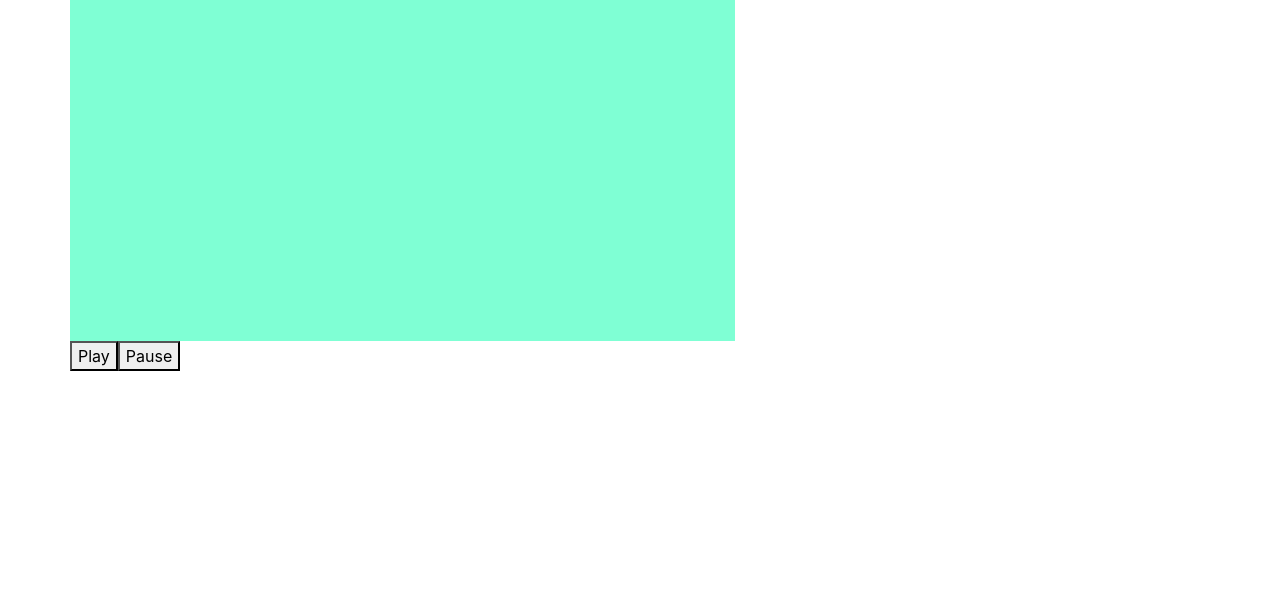
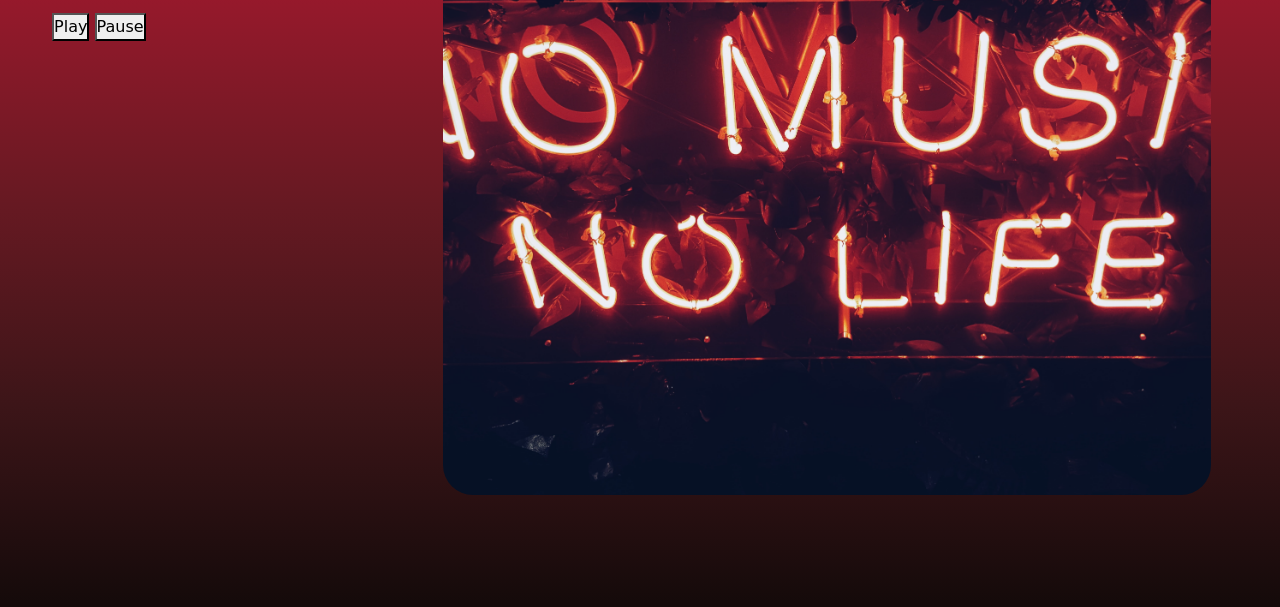
Before and after one commit to YisselMoreta/Reproductor, a website: page index.html in a window 1280 px wide. Shown: the part 193-800 px from the top of the page. Drawn offline with nearby package versions, Linux system fonts and the light colour scheme; a web font is replaced by a local one.

Commit message:
first style

```diff
--- a/index.html
+++ b/index.html
@@ -6,6 +6,7 @@
     <meta http-equiv="X-UA-Compatible" content="ie=edge">
     <link rel="stylesheet" href="https://stackpath.bootstrapcdn.com/bootstrap/4.3.1/css/bootstrap.min.css" integrity="sha384-ggOyR0iXCbMQv3Xipma34MD+dH/1fQ784/j6cY/iJTQUOhcWr7x9JvoRxT2MZw1T" crossorigin="anonymous">
     <link rel="stylesheet" href="style.css">
+    <link href="https://fonts.googleapis.com/css?family=Fascinate+Inline&display=swap" rel="stylesheet">
 
     <title>Reproductor</title>
 </head>
@@ -25,12 +26,17 @@
                         <div class="col-2 text-center">
                             <button onclick="Busqueda()" type="button" class="btn btn-dark">Buscar</button>
                         </div>
+                        <div id="playPause" class="col-6 text-center">
+                            <button onclick="play()">Play</button>
+                            <button onclick="pause()">Pause</button>
+                    </div>
+
                     </div>
                 </div>
 
         </header>
         <main>
-            <div class="container">
+            <div class="container-caratula">
                 <div class="row">
                     <div class="col-7">
                         <div class="row">
@@ -38,15 +44,12 @@
                         </div>
 
 
+                        <div class="col-auto">
+                            <div id="listado"></div>
+                        </div>
 
-                        <div class="row">
-                                <button onclick="play()">Play</button>
-                                <button onclick="pause()">Pause</button>
-                        </div>
                     </div>
-                    <div class="col-auto">
-                        <div id="listado"></div>
-                    </div>
+
                 </div>
             </div>
         </main>
--- a/style.css
+++ b/style.css
@@ -1,20 +1,42 @@
-#caratula {
-    background-color: aquamarine;
-    height: 50vh;
-    width: 100vh;
-    margin-top: 5vh;
+*{
+    margin: 0;
+    padding: 0;
+    box-sizing: border-box;
 }
-#caratula img {
-    height: 50vh;
-    width: 100vh;
+body {
+    display: flex;
+    flex-direction: row;
+
+
+    font-family: 'Fascinate Inline', cursive;
+    background-image: linear-gradient(to bottom, #c31233, #94192b, #661922, #3c1518, #140a0a);
+}
+main{
+    height: 100vh;
+    width: 100vw;
+    overflow-x: hidden;
+    overflow-y: hidden;
+    flex-wrap: wrap;
 }
 
-#listado {
-    margin-top: 2vw;
-    border: 1px solid black;
-    background-color: black;
-
+.container-caratula {
+    display: flex;
+    flex-direction: row;
+    flex-wrap: wrap;
+    justify-content: center;
+    align-items: flex-end;
+    height: 80vh;
+    width: 60vw;
+    border-radius: 30px;
+    background-image: url(./img/simon-noh-0rmby-3OTeI-unsplash.jpg);
+    background-size: cover;
+    background-position: center;
+    background-attachment: scroll;
+    margin: 6vh;
 }
-#listado img {
-    border: 2px solid white;
+#playPause{
+    margin-top: 1em;
 }
+#listado{
+   align-self: flex-start;
+}
```
Also changed, not shown: img/simon-noh-0rmby-3OTeI-unsplash.jpg (added), 1 other file.
